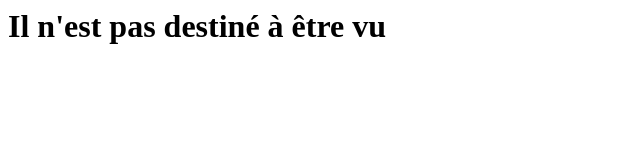
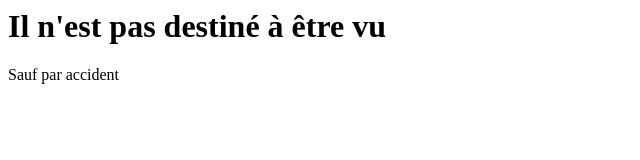
Before and after one commit to Maxence-Delattre/cr-ationdesiteweb, a plain HTML site: page index.html in a window 1280 px wide. Shown: the whole page, without its empty margins (0-640 px from the left). Drawn offline with Linux system fonts and the light colour scheme.

Commit message:
1st version

```diff
--- a/index.html
+++ b/index.html
@@ -3,5 +3,6 @@
     </head>
     <body>
         <h1>Il n'est pas destiné à être vu </h1>
+        <p>Sauf par accident</p>
     </body>
 </html>
```
